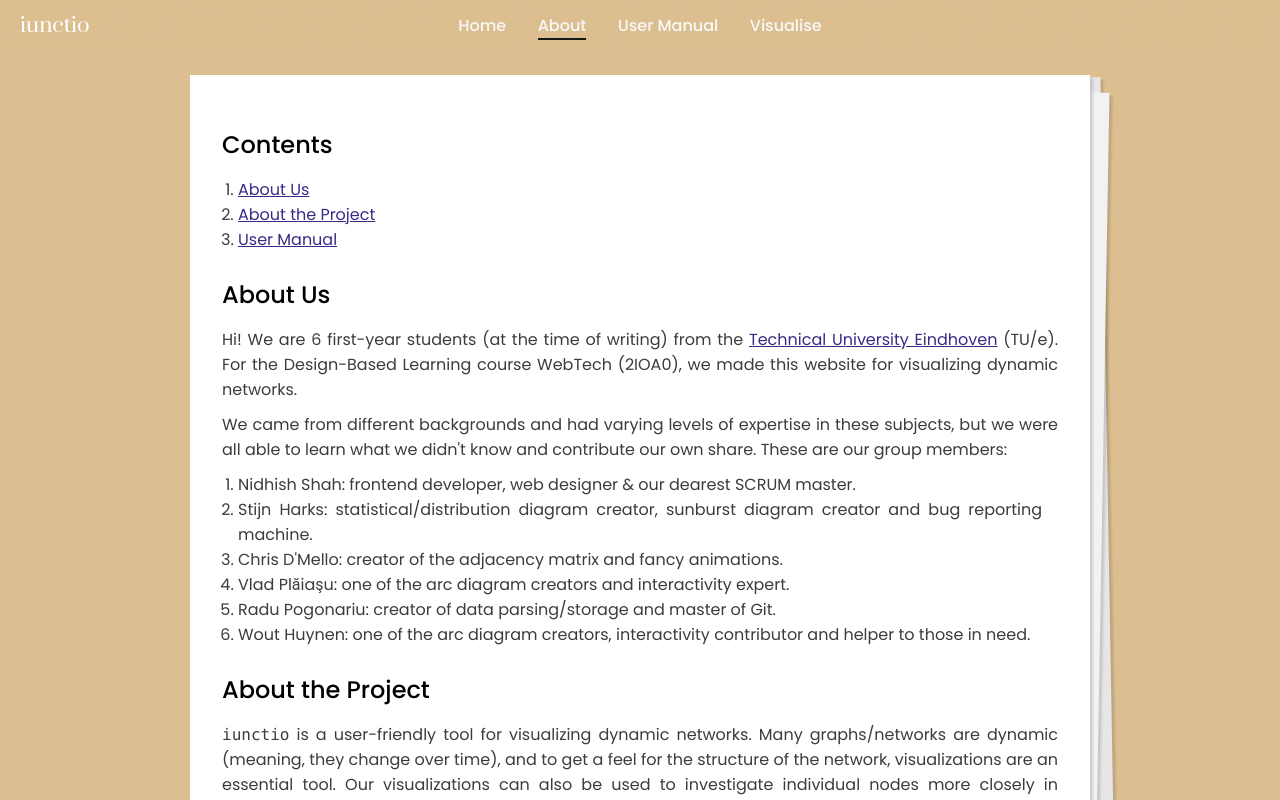
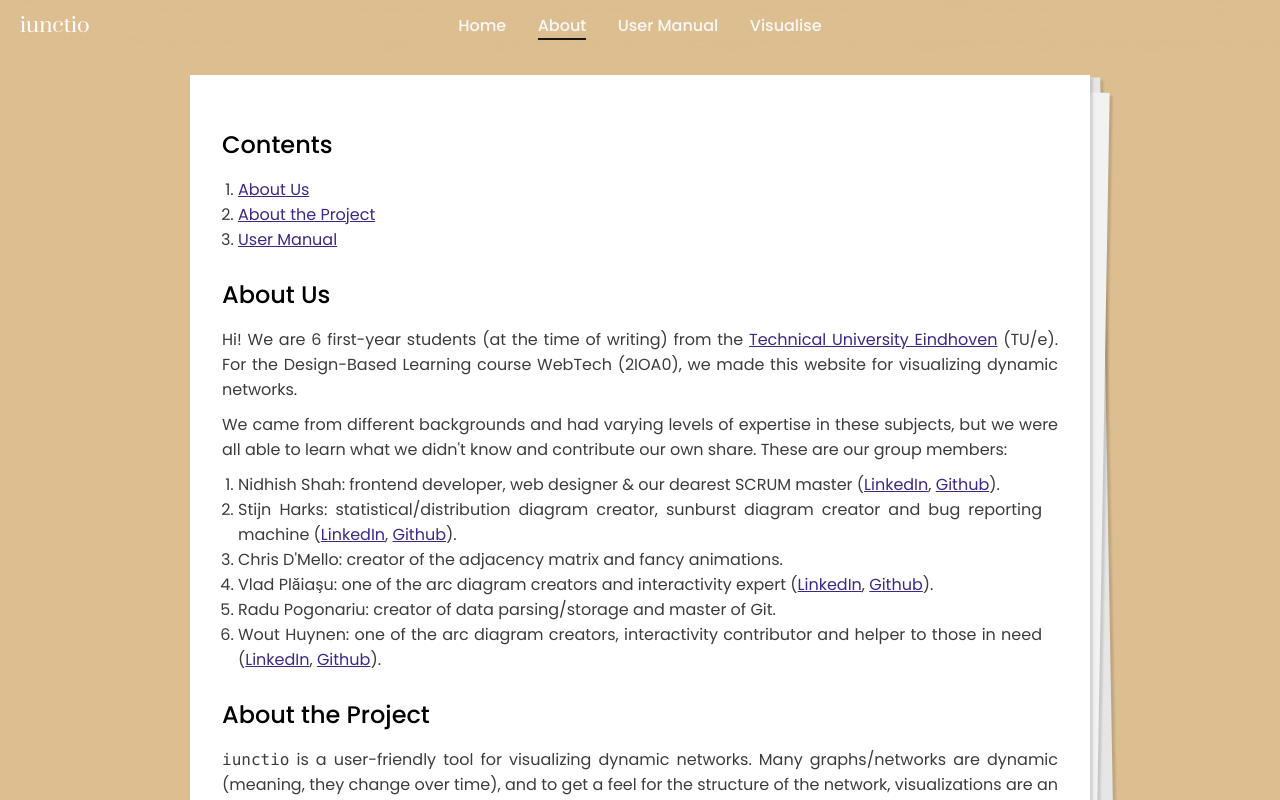
Before and after one commit to WallE256/Iunctio, a Vue app: page /about in a window 1280 px wide. Shown: the top 800 px of the page. Built offline with nearby package versions, Linux system fonts and the light colour scheme.

Commit message:
Add contact information to About page

```diff
--- a/src/views/About.vue
+++ b/src/views/About.vue
@@ -27,22 +27,30 @@
       <!-- Link to LinkedIn/github maybe? -->
       <ol>
         <li>
-          Nidhish Shah: frontend developer, web designer &amp; our dearest SCRUM master.
+          Nidhish Shah: frontend developer, web designer &amp; our dearest SCRUM master
+          (<a href="https://www.linkedin.com/in/nidhish-s-shah/">LinkedIn</a>,
+          <a href="https://nidhishs.github.io/">Github</a>).
         </li>
         <li>
-          Stijn Harks: statistical/distribution diagram creator, sunburst diagram creator and bug reporting machine.
+          Stijn Harks: statistical/distribution diagram creator, sunburst diagram creator and bug reporting machine
+          (<a href="https://www.linkedin.com/in/stijn-harks/">LinkedIn</a>,
+          <a href="https://github.com/njitsh">Github</a>).
         </li>
         <li>
           Chris D'Mello: creator of the adjacency matrix and fancy animations.
         </li>
         <li>
-          Vlad Plăiaşu: one of the arc diagram creators and interactivity expert.
+          Vlad Plăiaşu: one of the arc diagram creators and interactivity expert
+          (<a href="https://www.linkedin.com/in/vlad-g-plaiasu/">LinkedIn</a>,
+          <a href="https://github.com/NeaGogu">Github</a>).
         </li>
         <li>
           Radu Pogonariu: creator of data parsing/storage and master of Git.
         </li>
         <li>
-          Wout Huynen: one of the arc diagram creators, interactivity contributor and helper to those in need.
+          Wout Huynen: one of the arc diagram creators, interactivity contributor and helper to those in need
+          (<a href="https://www.linkedin.com/in/wout-huynen">LinkedIn</a>,
+          <a href="https://github.com/w2ptr">Github</a>).
         </li>
       </ol>
 
```
Also changed, not shown: 1 other file (tests, documents, lock files or other folders).
